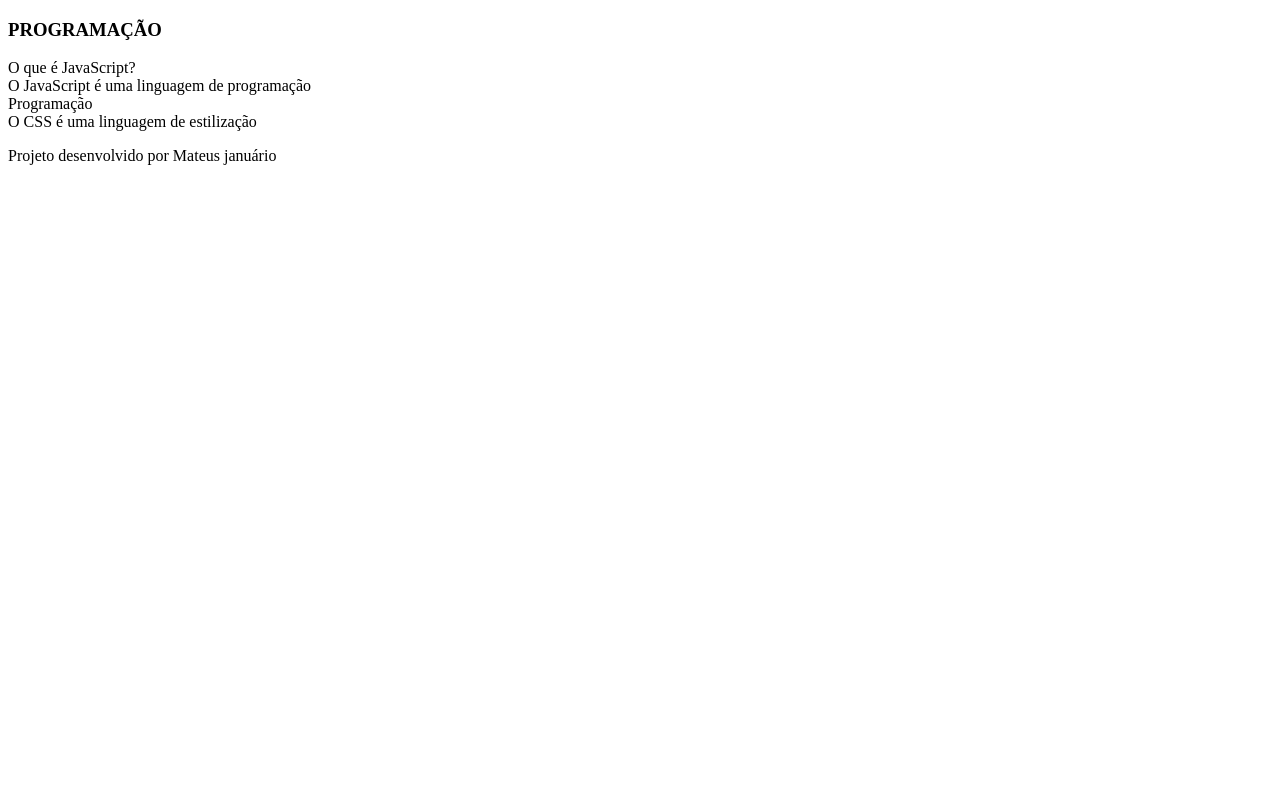
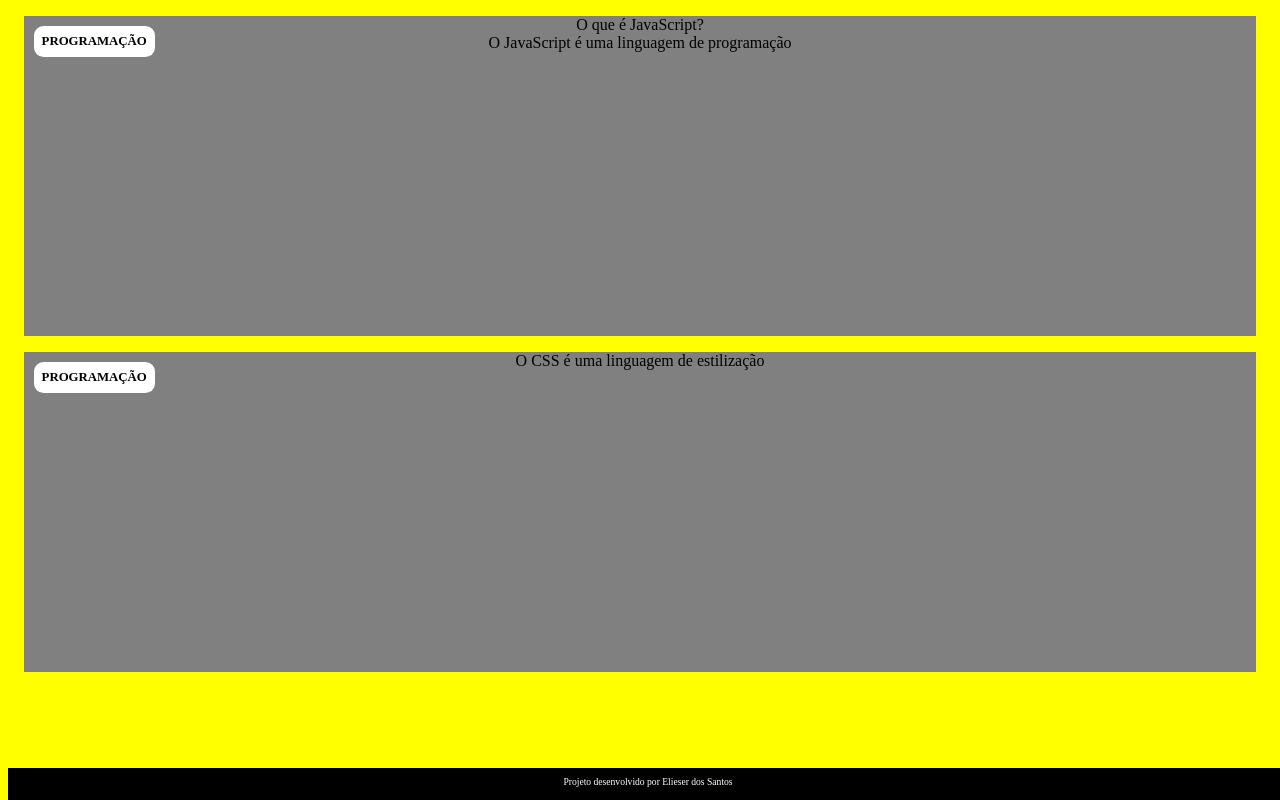
Before and after one commit to mateusjr2007/mateusjr2007, a plain HTML site: page index.html in a window 1280 px wide. Drawn offline with Linux system fonts and the light colour scheme.

Commit message:
Add files via upload

```diff
--- a/index.html
+++ b/index.html
@@ -3,36 +3,35 @@
 <head>
     <meta charset="UTF-8">
     <meta name="viewport" content="width=device-width, initial-scale=1.0">
-    <link rel=stylesheet href=”style.css”>
-
+	<link rel="stylesheet" href="style.css">
     <title>FLASHCARD</title>
 </head>
 <body>
 	<main>
-	<section id=”containeir”>
-	<article class=”cartao”>
-	<div class=”cartao_conteudo”>
-	<h1>PROGRAMAÇÃO</h1>
-<div class=”cartao_pergunta”>
+	<section id="containeir">
+	<article class="cartao">
+	<div class="cartao_conteudo">
+	<h3>PROGRAMAÇÃO</h3>
+<div class="cartao_pergunta">
 O que é JavaScript?
 </div>
-<div class=”cartao_resposta”>
+<div class="cartao_resposta">
 O JavaScript é uma linguagem de programação
 </div>
 </div>
 </article>
-<article class=”cartao”>
-<div class=”cartao_conteudo”>
-<div class=”cartao_pergunta”>
-Programação
+<article class="cartao">
+<div class="cartao_conteudo">
+<div class="cartao_pergunta">
+<h3>PROGRAMAÇÃO</h3>
 </div>
-<div class=”cartao_resposta”>
+<div class="cartao_resposta">
 O CSS é uma linguagem de estilização
 </div>
 </div>
 </article>
 <footer>
-<p>Projeto desenvolvido por Mateus januário</p>
+<p>Projeto desenvolvido por Elieser dos Santos</p>
 </footer>
 </section>
 </main>
--- a/style.css
+++ b/style.css
@@ -1,5 +1,5 @@
 body {
-	background-color: rgb(0, 255, 251);
+	background-color: yellow;
 }
 
 #container {
@@ -8,8 +8,44 @@ body {
 
 .cartao {
 	margin: 1rem 1rem;
-	background-color: rgb(0, 255, 110);
+	background-color: grey;
 	height: 20rem;
 	flex-grow: 1;
 	flex-basis: calc(33% - 6rem);
 }
+
+.cartao_conteudo {
+	text-align: center;
+	background-color: "orange";
+	height: 100%;
+}
+
+.cartao_conteudo h3 {
+	background-color: white;
+	text-align: left;
+	padding: 0.5rem;
+	position: absolute;
+	margin: 0.6rem;
+	border-radius: 0.6rem;
+	font-size: 1vw;
+}
+
+.cartao_conteudo p {
+	margin-top: 1rem;
+	padding: 2rem;
+}
+
+footer {
+	background-color: black;
+	color: white;
+	position: fixed;
+	bottom: 0;
+	width: 100%;
+	height: 2rem;
+}
+
+footer p {
+	text-align: center;
+	font-size: 0.6rem;
+	margin-top: 0.5rem;
+}
```
